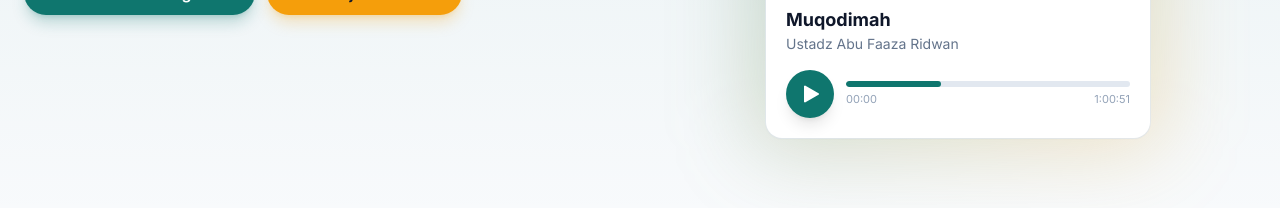
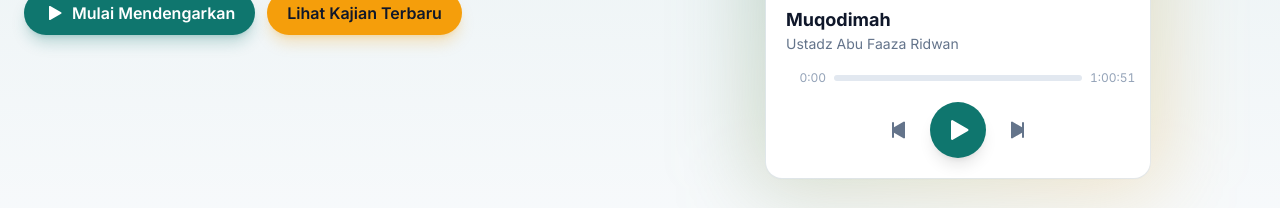
Before and after one commit to zakyfahreza/muslimsolo_audio, a React (Vite) app: page / in a window 1280 px wide. Shown: the part 538-746 px from the top of the page. Built offline with nearby package versions, Linux system fonts and the light colour scheme; no server answers.

Commit message:
feat(home): hero player interaktif (play/seek/skip/speed)

```diff
--- a/src/pages/HomePage.tsx
+++ b/src/pages/HomePage.tsx
@@ -5,7 +5,17 @@ import { SectionHeader } from '../components/SectionHeader';
 import { KajianGrid } from '../components/KajianGrid';
 import { Cover } from '../components/Cover';
 import { Equalizer } from '../components/Equalizer';
-import { PlayIcon, PauseIcon, BookIcon, ClockIcon, ChevronRightIcon } from '../components/icons';
+import { SeekBar } from '../components/SeekBar';
+import { SpeedControl } from '../components/SpeedControl';
+import {
+  PlayIcon,
+  PauseIcon,
+  NextIcon,
+  PrevIcon,
+  BookIcon,
+  ClockIcon,
+  ChevronRightIcon,
+} from '../components/icons';
 import { ALL_KAJIAN, getKitabStats } from '../lib/data';
 import { usePlayerStore } from '../store/playerStore';
 import { useLibraryStore } from '../store/libraryStore';
@@ -17,16 +27,45 @@ function HeroPlayerCard() {
   const featured = ALL_KAJIAN[0];
   const playKajian = usePlayerStore((s) => s.playKajian);
   const togglePlay = usePlayerStore((s) => s.togglePlay);
+  const next = usePlayerStore((s) => s.next);
+  const previous = usePlayerStore((s) => s.previous);
   const isPlaying = usePlayerStore((s) => s.isPlaying);
   const currentId = usePlayerStore((s) => s.current()?.id);
-  if (!featured) return null;
+
+  if (!featured) {
+    return (
+      <div className="relative mx-auto w-full max-w-sm">
+        <div className="absolute -inset-4 -z-10 rounded-[2rem] bg-gradient-to-br from-brand-primary/30 to-brand-accent/20 blur-2xl" />
+        <div className="card flex flex-col items-center gap-3 p-8 text-center">
+          <span className="grid h-14 w-14 place-items-center rounded-2xl bg-brand-primary/10 text-brand-primary dark:bg-brand-accent/10 dark:text-brand-accent">
+            <PlayIcon className="h-6 w-6" />
+          </span>
+          <p className="font-semibold text-slate-700 dark:text-slate-200">Belum ada kajian</p>
+          <p className="text-sm text-slate-500 dark:text-slate-400">
+            Telusuri kitab untuk mulai mendengarkan.
+          </p>
+          <Link to="/kitab" className="btn-primary mt-2">
+            <BookIcon className="h-5 w-5" />
+            Lihat Kitab
+          </Link>
+        </div>
+      </div>
+    );
+  }
+
   const isActive = currentId === featured.id;
   const isThisPlaying = isActive && isPlaying;
+
+  const handlePlay = () => {
+    if (isActive) togglePlay();
+    else playKajian(featured, ALL_KAJIAN);
+  };
 
   return (
     <div className="relative mx-auto w-full max-w-sm">
       <div className="absolute -inset-4 -z-10 rounded-[2rem] bg-gradient-to-br from-brand-primary/30 to-brand-accent/20 blur-2xl" />
       <div className="card overflow-hidden p-4 sm:p-5">
+        <Link to={`/kajian/${featured.id}`} className="block">
           <div className="relative overflow-hidden rounded-2xl">
             <Cover
               src={featured.cover}
@@ -41,34 +80,64 @@ function HeroPlayerCard() {
               </span>
             )}
           </div>
+        </Link>
+
         <div className="mt-4">
           <p className="text-xs font-semibold uppercase tracking-wide text-brand-primary dark:text-brand-accent">
             Terbaru
           </p>
-          <h3 className="mt-1 line-clamp-2 text-lg font-bold text-slate-900 dark:text-white">
+          <Link to={`/kajian/${featured.id}`}>
+            <h3 className="mt-1 line-clamp-2 text-lg font-bold text-slate-900 hover:text-brand-primary dark:text-white dark:hover:text-brand-accent">
               {featured.title}
             </h3>
+          </Link>
           <p className="text-sm text-slate-500 dark:text-slate-400">{featured.speaker}</p>
         </div>
 
-        <div className="mt-4 flex items-center gap-3">
+        {/* Seek bar — live when this track is active, otherwise a hint. */}
+        <div className="mt-4">
+          {isActive ? (
+            <SeekBar showTime />
+          ) : (
+            <div className="flex items-center gap-2">
+              <span className="w-10 text-right text-xs tabular-nums text-slate-400">0:00</span>
+              <div className="h-1.5 flex-1 overflow-hidden rounded-full bg-slate-200 dark:bg-slate-700" />
+              <span className="w-10 text-xs tabular-nums text-slate-400">{featured.duration}</span>
+            </div>
+          )}
+        </div>
+
+        {/* Controls */}
+        <div className="mt-4 flex items-center justify-center gap-5">
           <button
-            onClick={() => (isActive ? togglePlay() : playKajian(featured, ALL_KAJIAN))}
-            className="grid h-12 w-12 place-items-center rounded-full bg-brand-primary text-white shadow-lg transition hover:scale-105 dark:bg-brand-accent dark:text-slate-900"
+            onClick={previous}
+            aria-label="Sebelumnya"
+            className="text-slate-500 transition hover:text-brand-primary dark:text-slate-300 dark:hover:text-brand-accent"
+          >
+            <PrevIcon className="h-6 w-6" />
+          </button>
+          <button
+            onClick={handlePlay}
+            className="grid h-14 w-14 place-items-center rounded-full bg-brand-primary text-white shadow-lg transition hover:scale-105 dark:bg-brand-accent dark:text-slate-900"
             aria-label={isThisPlaying ? 'Jeda' : 'Putar'}
           >
-            {isThisPlaying ? <PauseIcon className="h-6 w-6" /> : <PlayIcon className="h-6 w-6" />}
+            {isThisPlaying ? <PauseIcon className="h-7 w-7" /> : <PlayIcon className="h-7 w-7" />}
           </button>
-          <div className="flex-1">
-            <div className="h-1.5 w-full overflow-hidden rounded-full bg-slate-200 dark:bg-slate-700">
-              <div className="h-full w-1/3 rounded-full bg-brand-primary dark:bg-brand-accent" />
+          <button
+            onClick={next}
+            aria-label="Berikutnya"
+            className="text-slate-500 transition hover:text-brand-primary dark:text-slate-300 dark:hover:text-brand-accent"
+          >
+            <NextIcon className="h-6 w-6" />
+          </button>
         </div>
-            <div className="mt-1 flex justify-between text-[11px] text-slate-400">
-              <span>00:00</span>
-              <span>{featured.duration}</span>
+
+        {/* Speed (only meaningful while active) */}
+        {isActive && (
+          <div className="mt-4 flex justify-center">
+            <SpeedControl />
           </div>
-          </div>
-        </div>
+        )}
       </div>
     </div>
   );
```
Lines whose indentation alone changed are shown as unchanged.
